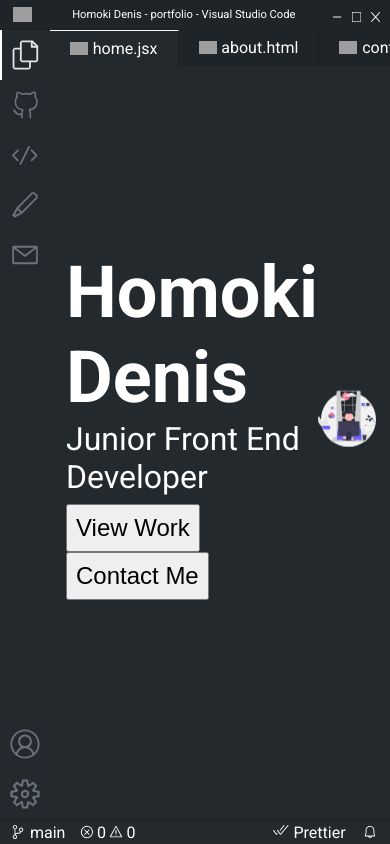
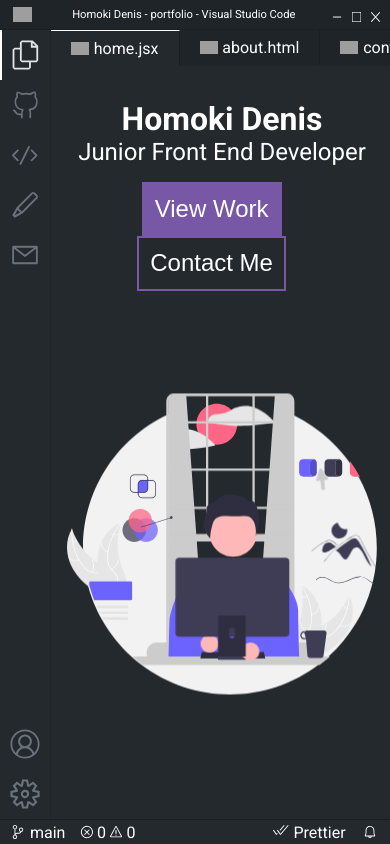
Before and after one commit to homoki-denis/Portfolio, a React (Vite) app: page / in a window 390 px wide. Built offline with nearby package versions, Linux system fonts and the light colour scheme; grey boxes are pictures that could not be loaded.

Commit message:
added responsiveness

```diff
--- a/src/pages/Home.jsx
+++ b/src/pages/Home.jsx
@@ -10,8 +10,8 @@ function Home() {
         </div>
 
         <div className="home-buttons">
-          <button>View Work</button>
-          <button>Contact Me</button>
+          <button className="primary-button">View Work</button>
+          <button className="secondary-button">Contact Me</button>
         </div>
       </div>
 
--- a/src/styles/_home.scss
+++ b/src/styles/_home.scss
@@ -69,6 +69,7 @@
   align-items: center;
   height: 90%;
   padding: 0 1rem;
+  flex-wrap: wrap;
   .home-container-left {
     .home-header {
       margin: 0.5rem 0;
@@ -81,10 +82,17 @@
       }
     }
     .home-buttons {
+      margin: 1rem 0 0 0;
       button {
         font-size: 1.5rem;
-        padding: 0.5rem;
-        margin-right: 1rem;
+        padding: 0.7rem;
+        margin-right: 1.3rem;
+        cursor: pointer;
+        &:hover {
+          box-shadow: rgba(0, 0, 0, 0.07) 0px 1px 1px,
+            rgba(0, 0, 0, 0.07) 0px 2px 2px, rgba(0, 0, 0, 0.07) 0px 4px 4px,
+            rgba(0, 0, 0, 0.07) 0px 8px 8px, rgba(0, 0, 0, 0.07) 0px 16px 16px;
+        }
       }
     }
   }
@@ -95,3 +103,36 @@
     }
   }
 }
+
+.primary-button {
+  background-color: #7858a6;
+  color: #fff;
+  border: 2px solid #7858a6;
+}
+
+.secondary-button {
+  border: 2px solid #7858a6;
+  background-color: transparent;
+  color: #fff;
+}
+
+@media screen and (max-width: 1343px) {
+  .home-container-left {
+    text-align: center;
+  }
+}
+
+@media screen and (max-width: 600px) {
+  .home {
+    .home-container-left {
+      .home-header {
+        h1 {
+          font-size: 2rem;
+        }
+        p {
+          font-size: 1.5rem;
+        }
+      }
+    }
+  }
+}
--- a/src/styles/_sidebar.scss
+++ b/src/styles/_sidebar.scss
@@ -37,3 +37,9 @@
   margin: 0 auto;
   display: block;
 }
+
+@media screen and (max-width: 750px) {
+  .sidebar {
+    border-right: 1px solid #1f2428;
+  }
+}
```
